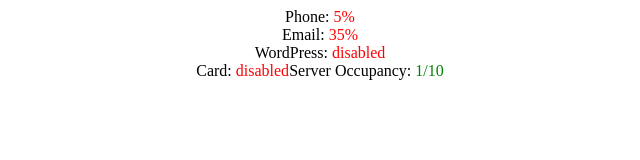
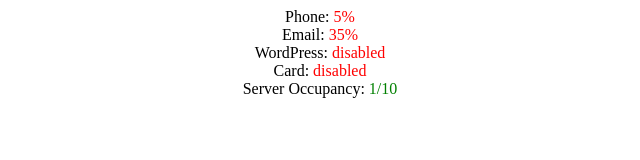
Before and after one commit to Bwz72829191/b, a plain HTML site: page power/index.html in a window 1280 px wide. Shown: the whole page, without its empty margins (320-960 px from the left). Drawn offline with Linux system fonts and the light colour scheme.

Commit message:
Update index.html

```diff
--- a/power/index.html
+++ b/power/index.html
@@ -4,7 +4,7 @@
 			</head>
 			<body>
 				<center>
-				Phone: <font color="red">5%</font><br/>Email: <font color="red">35%</font><br/>WordPress: <font color="red">disabled</font><br/>Card: <font color="red">disabled</font>Server Occupancy: <font color="green">1/10</font><br/>
+				Phone: <font color="red">5%</font><br/>Email: <font color="red">35%</font><br/>WordPress: <font color="red">disabled</font><br/>Card: <font color="red">disabled</font><br/>Server Occupancy: <font color="green">1/10</font>
 				</center>
                  </body>
 				</html>
```
